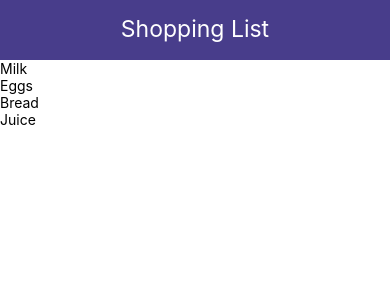
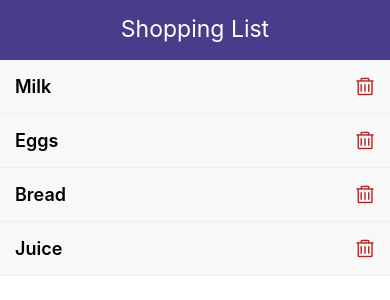
Before and after one commit to Mridul2820/shoppinglist-react-native, a React Native app: screen / in a window 390 px wide. Shown: the top 300 px of the page. Built offline with nearby package versions, Linux system fonts and the light colour scheme.

Commit message:
render list

```diff
--- a/App.js
+++ b/App.js
@@ -5,6 +5,7 @@ import 'react-native-get-random-values';
 import {v4 as uuidv4} from 'uuid';
 
 import Header from './components/Header';
+import ListItem from './components/ListItem';
 
 const App = () => {
   const data = [
@@ -20,7 +21,7 @@ const App = () => {
       <Header title="Shopping List" />
       <FlatList
         data={items}
-        renderItem={({item}) => <Text>{item.text}</Text>}
+        renderItem={({item}) => <ListItem item={item} />}
       />
     </View>
   );
--- a/components/Header.js
+++ b/components/Header.js
@@ -21,4 +21,5 @@ const styles = StyleSheet.create({
     textAlign: 'center',
   },
 });
+
 export default Header;
--- /dev/null
+++ b/components/ListItem.js
@@ -0,0 +1,36 @@
+import React from 'react';
+import {StyleSheet, Text, View, TouchableOpacity} from 'react-native';
+import Icon from 'react-native-vector-icons/AntDesign';
+
+const ListItem = ({item}) => {
+  return (
+    <TouchableOpacity style={styles.listitem}>
+      <View style={styles.listitemview}>
+        <Text style={styles.listitemtext}>{item.text}</Text>
+        <Icon name="delete" size={20} color="firebrick" />
+      </View>
+    </TouchableOpacity>
+  );
+};
+
+const styles = StyleSheet.create({
+  listitem: {
+    padding: 15,
+    backgroundColor: '#f8f8f8',
+    borderBottomWidth: 1,
+    borderColor: '#eee',
+  },
+
+  listitemview: {
+    flexDirection: 'row',
+    justifyContent: 'space-between',
+    alignItems: 'center',
+  },
+
+  listitemtext: {
+    fontSize: 18,
+    fontWeight: '600',
+  },
+});
+
+export default ListItem;
```
Also changed, not shown: 1 other file (tests, documents, lock files or other folders).
